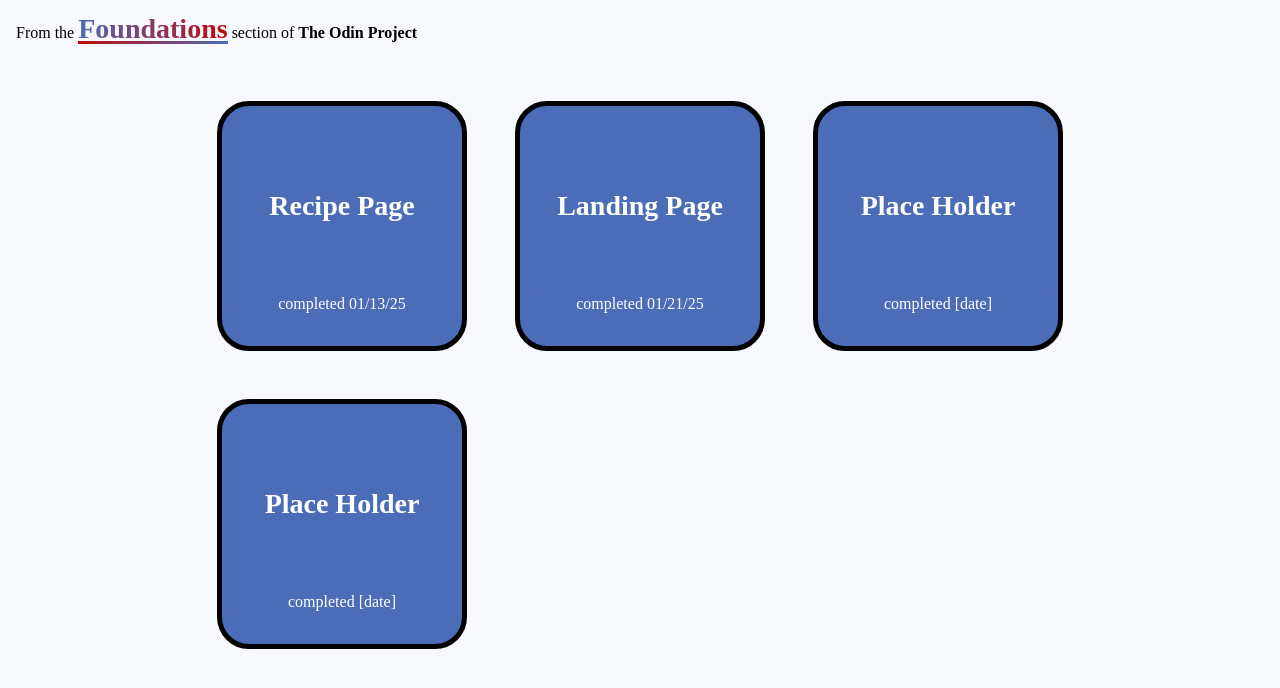
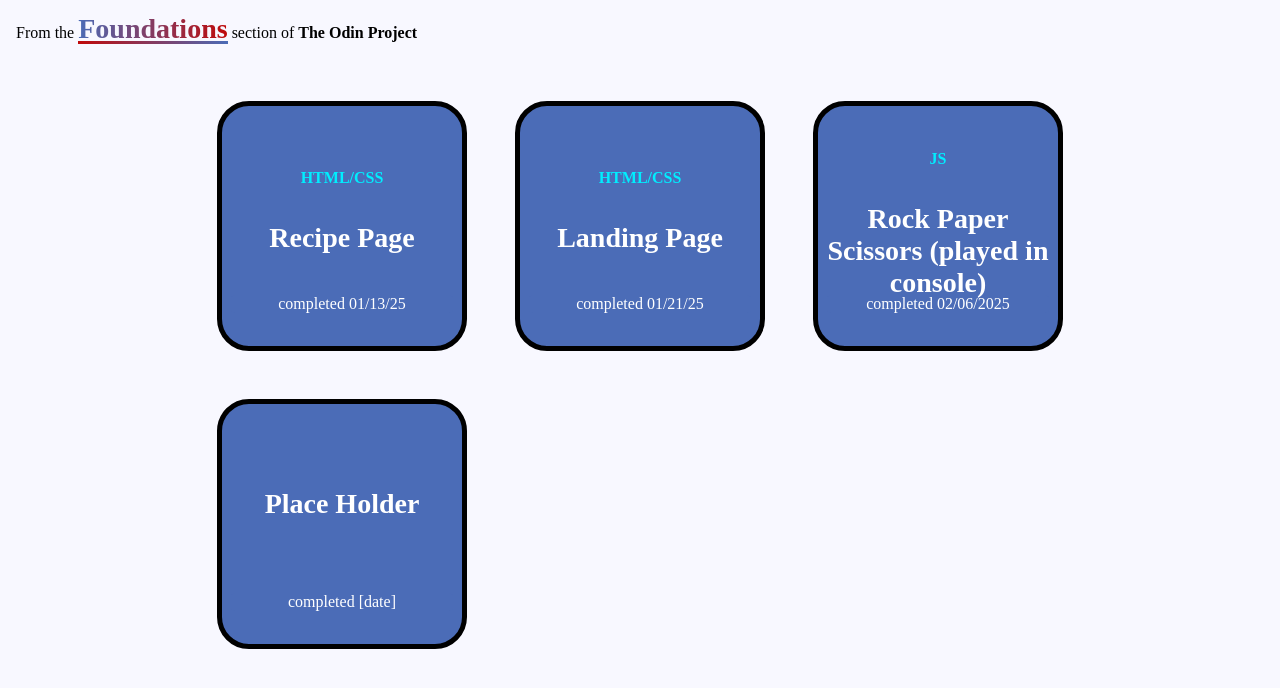
Before and after one commit to clbandy45/git_test, a plain HTML site: page index.html in a window 1280 px wide. Shown: the part 96-784 px from the top of the page. Drawn offline with Linux system fonts and the light colour scheme.

Commit message:
added rps to landing

```diff
--- a/css/landing-page.css
+++ b/css/landing-page.css
@@ -117,3 +117,9 @@ a {
     color: white;
     border-radius: 5px;
 }
+
+.code-type {
+    background-color: inherit;
+    font-size: 1rem;
+    color: rgb(0, 238, 255);
+}
--- a/index.html
+++ b/index.html
@@ -13,16 +13,16 @@
     <p class="foundations-section">From the <span id="foundations">Foundations</span> section of <a href="https://www.theodinproject.com/" target="_blank" rel="noreferrer" class="odin">The Odin Project</a></p>
     <div id="grid-container">
         <div class="gridcard">
-            <p class="cardlink"><a href="./TOP-recipes/index.html">Recipe Page</a></p>
+            <p class="cardlink"><a href="./TOP-recipes/index.html"><span class="code-type">HTML/CSS</span><br></br>Recipe Page</a></p>
             <p class="date">completed 01/13/25</p>
         </div>
         <div class="gridcard">
-            <p class="cardlink"><a href="./TOP-landing-page-project/index.html">Landing Page</a></p>
+            <p class="cardlink"><a href="./TOP-landing-page-project/index.html"><span class="code-type">HTML/CSS</span><br></br>Landing Page</a></p>
             <p class="date">completed 01/21/25</p>
         </div>
         <div class="gridcard">
-            <p class="cardlink"><a href="">Place Holder</a></p>
-            <p class="date">completed [date]</p>
+            <p class="cardlink"><a href="./rock-paper-scissors-1/index.html"><span class="code-type">JS</span><br></br>Rock Paper Scissors (played in console)</a></p>
+            <p class="date">completed 02/06/2025</p>
         </div>
         <div class="gridcard">
             <p class="cardlink"><a href="">Place Holder</a></p>
```
